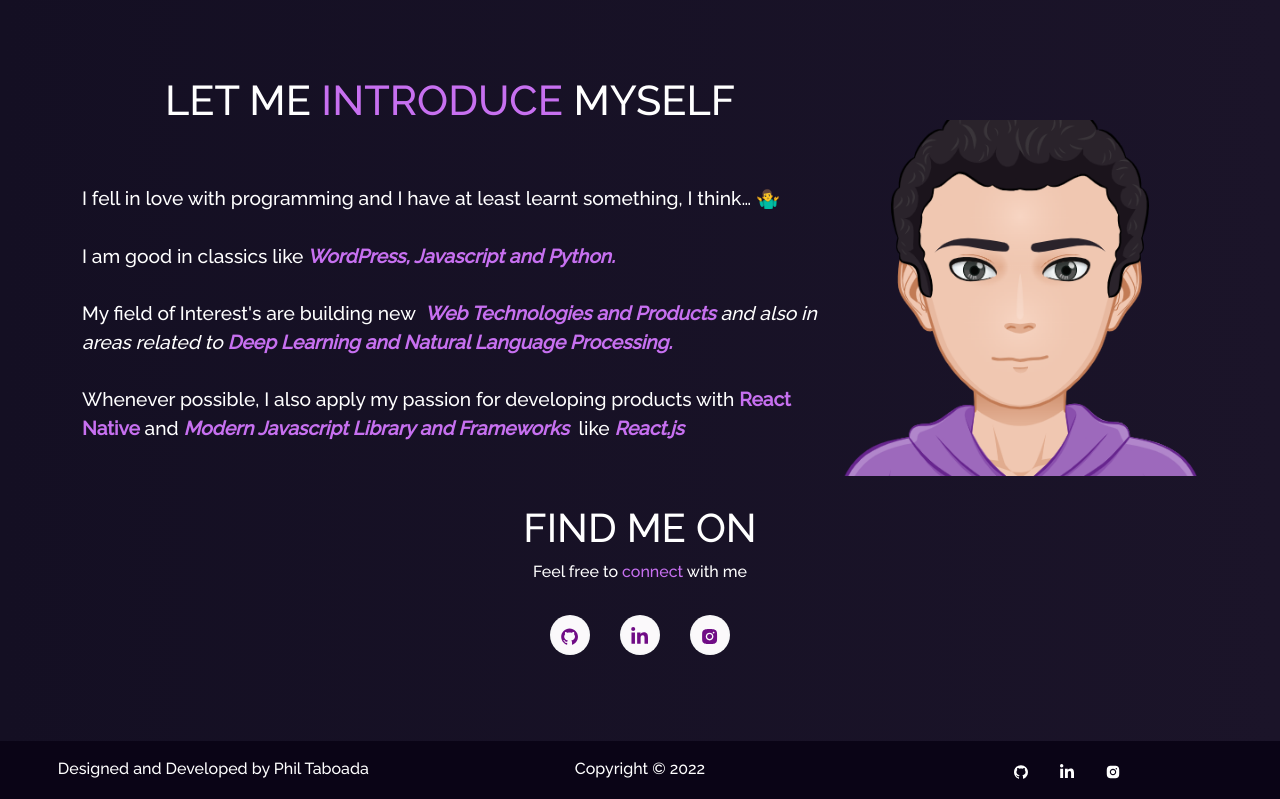
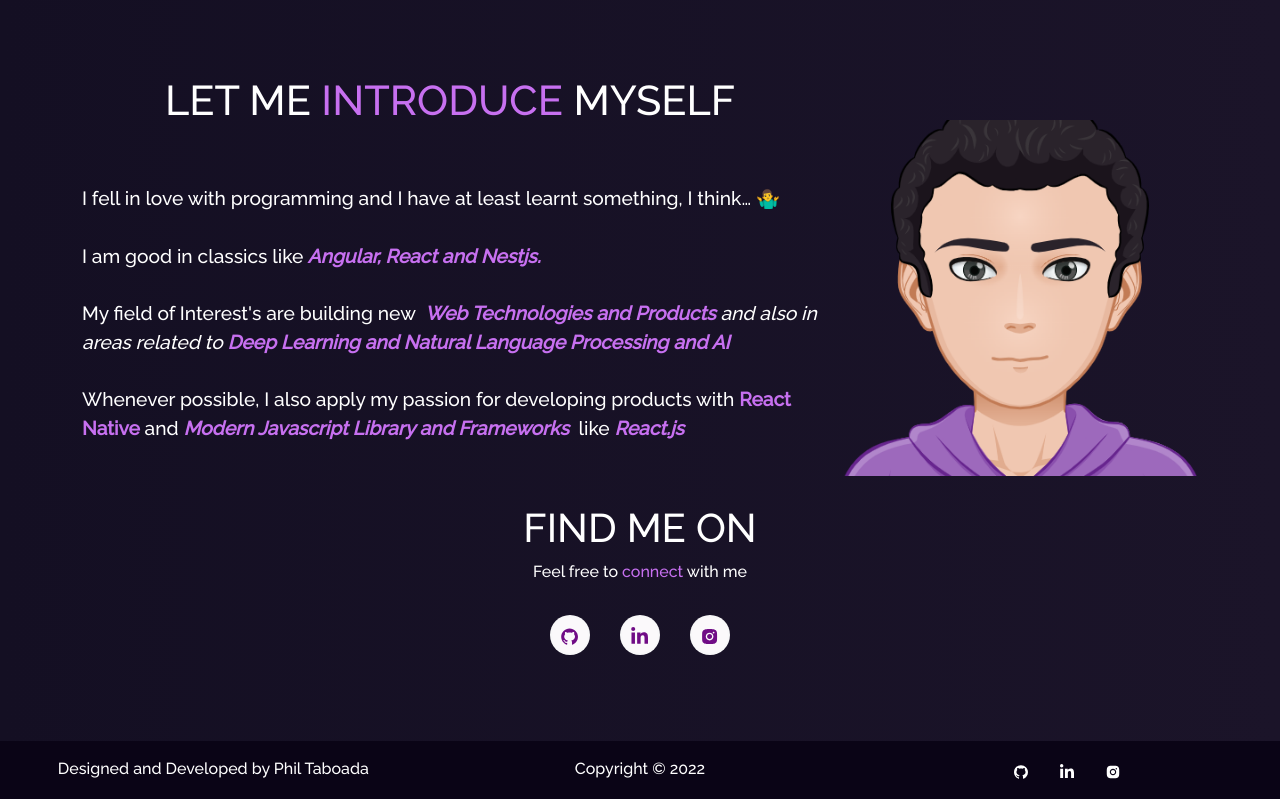
Before and after one commit to philtaboada/Portfolio-2022, a React (Create React App) app: page / in a window 1280 px wide. Shown: the part 800-1599 px from the top of the page. Built offline with nearby package versions, Linux system fonts and the light colour scheme.

Commit message:
feat:update dataa

```diff
--- a/src/components/About/AboutCard.js
+++ b/src/components/About/AboutCard.js
@@ -10,7 +10,7 @@
           <p style={{ textAlign: "justify" }}>
             Hi Everyone, I am <span className="purple">Phil Tabaoda </span>
             from <span className="purple"> Lima, Perú.</span>
-            <br />I am a Fronted Junior Developer and Academlo student.
+            <br />I am a Full Stack Developer with a passion for building products.
             <br />
             <br />
             Apart from coding, some other activities that I love to do!
--- a/src/components/About/Techstack.js
+++ b/src/components/About/Techstack.js
@@ -3,30 +3,31 @@
 import {
   DiJavascript1,
   DiReact,
-  DiPython,
+  DiAngularSimple,
+  DiGoogleCloudPlatform,
 } from "react-icons/di";
 import {
-  SiCss3,
-  SiHtml5,
+  SiFastapi,
+  SiNestjs,
 } from "react-icons/si";
 
 function Techstack() {
   return (
     <Row style={{ justifyContent: "center", paddingBottom: "50px" }}>
       <Col xs={4} md={2} className="tech-icons">
-        <DiJavascript1 />
+        <DiAngularSimple />
       </Col>
       <Col xs={4} md={2} className="tech-icons">
         <DiReact />
       </Col>
       <Col xs={4} md={2} className="tech-icons">
-        <DiPython />
+        <DiGoogleCloudPlatform/>
       </Col>
       <Col xs={4} md={2} className="tech-icons">
-        <SiHtml5 />
+        <SiNestjs />
       </Col>
       <Col xs={4} md={2} className="tech-icons">
-        <SiCss3 />
+        <SiFastapi />
       </Col>
     </Row>
   );
--- a/src/components/About/Toolstack.js
+++ b/src/components/About/Toolstack.js
@@ -5,7 +5,8 @@
   SiVisualstudiocode,
   SiPostman,
   SiHeroku,
-  SiWordpress,
+  SiGit,
+  SiOpenai,
 } from "react-icons/si";
 
 function Toolstack() {
@@ -21,10 +22,10 @@
         <SiPostman />
       </Col>
       <Col xs={4} md={2} className="tech-icons">
-        <SiHeroku />
+        <SiOpenai />
       </Col>
       <Col xs={4} md={2} className="tech-icons">
-        <SiWordpress />
+        <SiGit />
       </Col>
     </Row>
   );
--- a/src/components/Home/Home2.js
+++ b/src/components/Home/Home2.js
@@ -23,7 +23,7 @@
               <br />
               <br />I am good in classics like
               <i>
-                <b className="purple"> WordPress, Javascript and Python. </b>
+                <b className="purple"> Angular, React and Nestjs. </b>
               </i>
               <br />
               <br />
@@ -32,7 +32,7 @@
                 <b className="purple">Web Technologies and Products </b> and
                 also in areas related to{" "}
                 <b className="purple">
-                  Deep Learning and Natural Language Processing.
+                  Deep Learning and Natural Language Processing and AI
                 </b>
               </i>
               <br />
```
Also changed, not shown: 1 other file (tests, documents, lock files or other folders).
